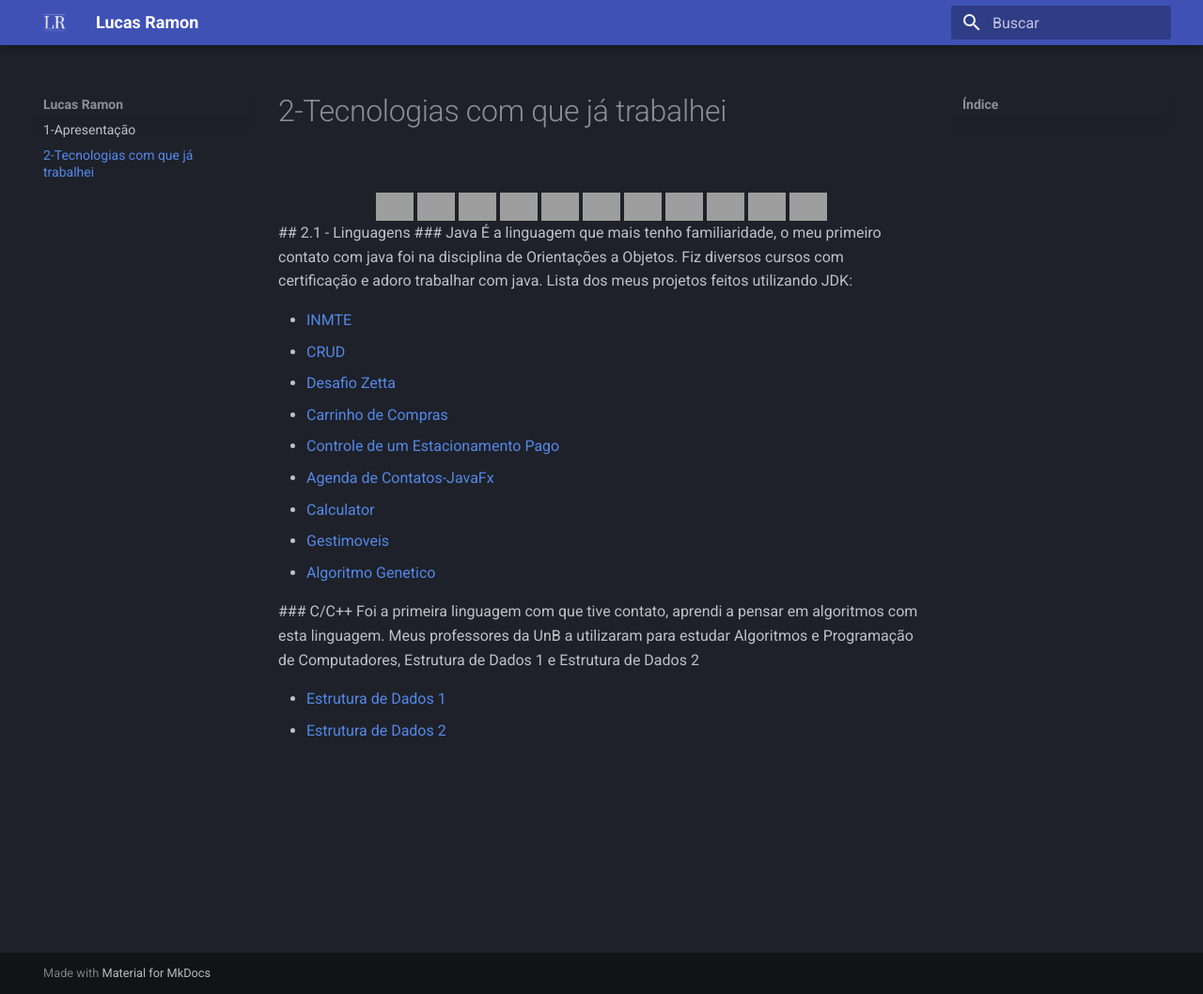
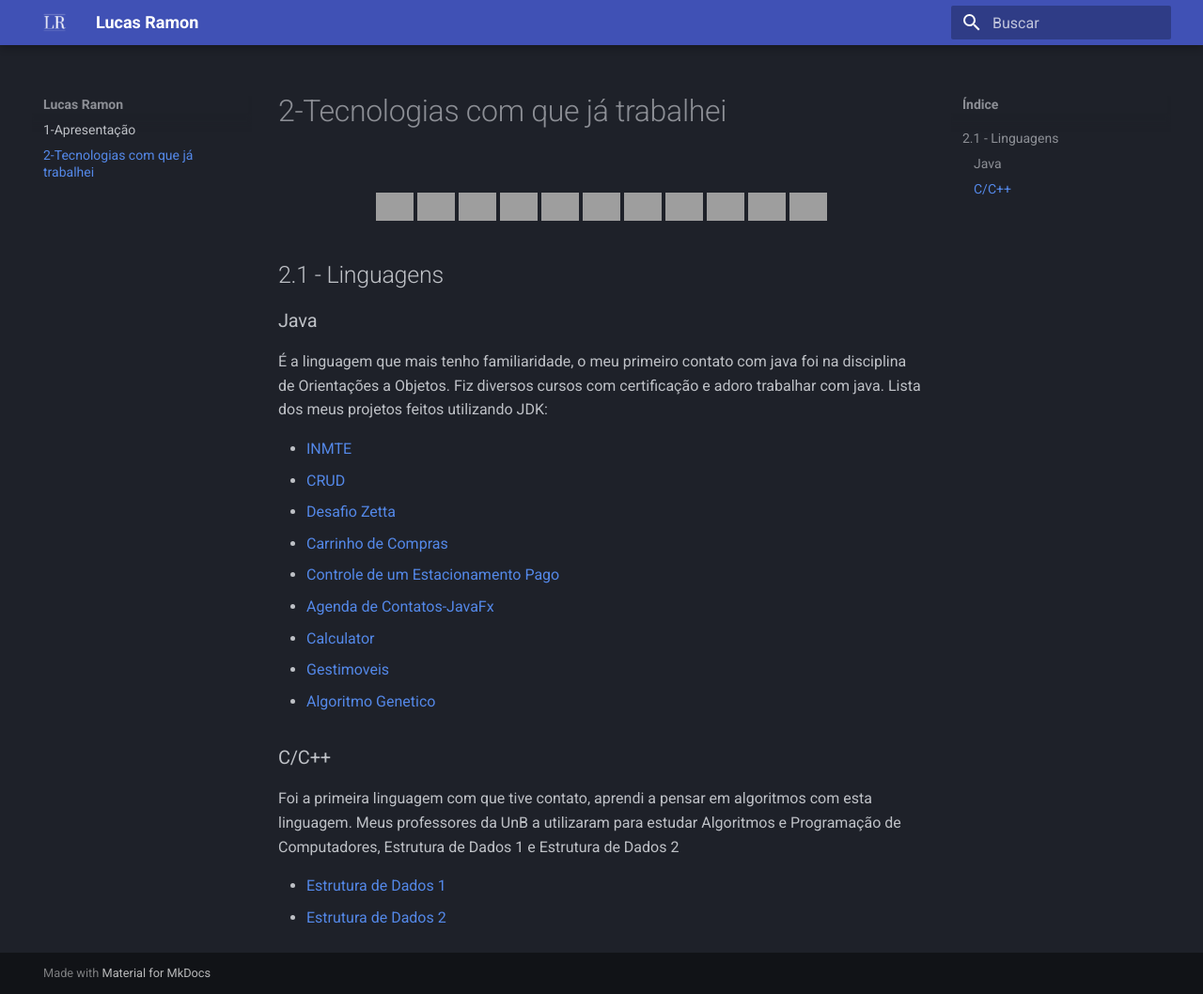
Before and after one commit to lramon2001/lramon2001.github.io, an MkDocs documentation site: the page built from docs/softskills.md, in a window 1280 px wide and 1058 px high, cut to the strip 0-1058 px from the top of the window. Shown: the whole strip at 94% size. Built offline with MkDocs 1.6.1 and Material for MkDocs 9.7.7, drawn with Linux system fonts in a browser that asks for light colours; grey boxes are pictures that could not be loaded.

Commit message:
Update softskills.md

```diff
--- a/docs/softskills.md
+++ b/docs/softskills.md
@@ -13,7 +13,7 @@
    <img align="center" alt="Judeu-Mysql" height="30" width="40" src="https://raw.githubusercontent.com/devicons/devicon/master/icons/matlab/matlab-original.svg">
  </div>
  <tr>
-
+  </tr>
 ## 2.1 - Linguagens
 
 ### Java
@@ -31,6 +31,7 @@
 <li><a href="https://github.com/lramon2001/Algoritmo-Genetico-UnB">Algoritmo Genetico</a></li>
 </ul>
 <tr>
+</tr>
 
 ### C/C++
 
```
